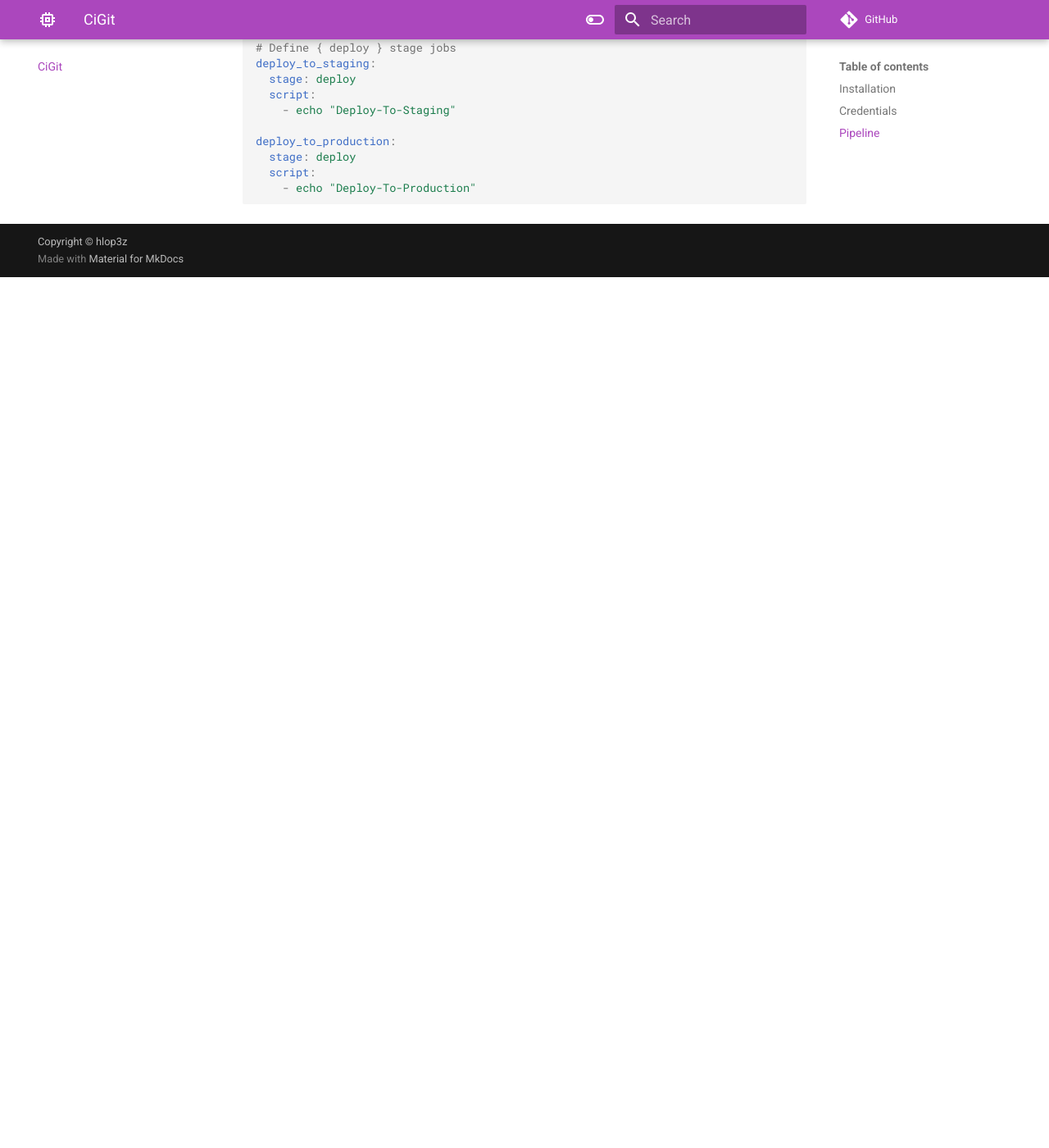
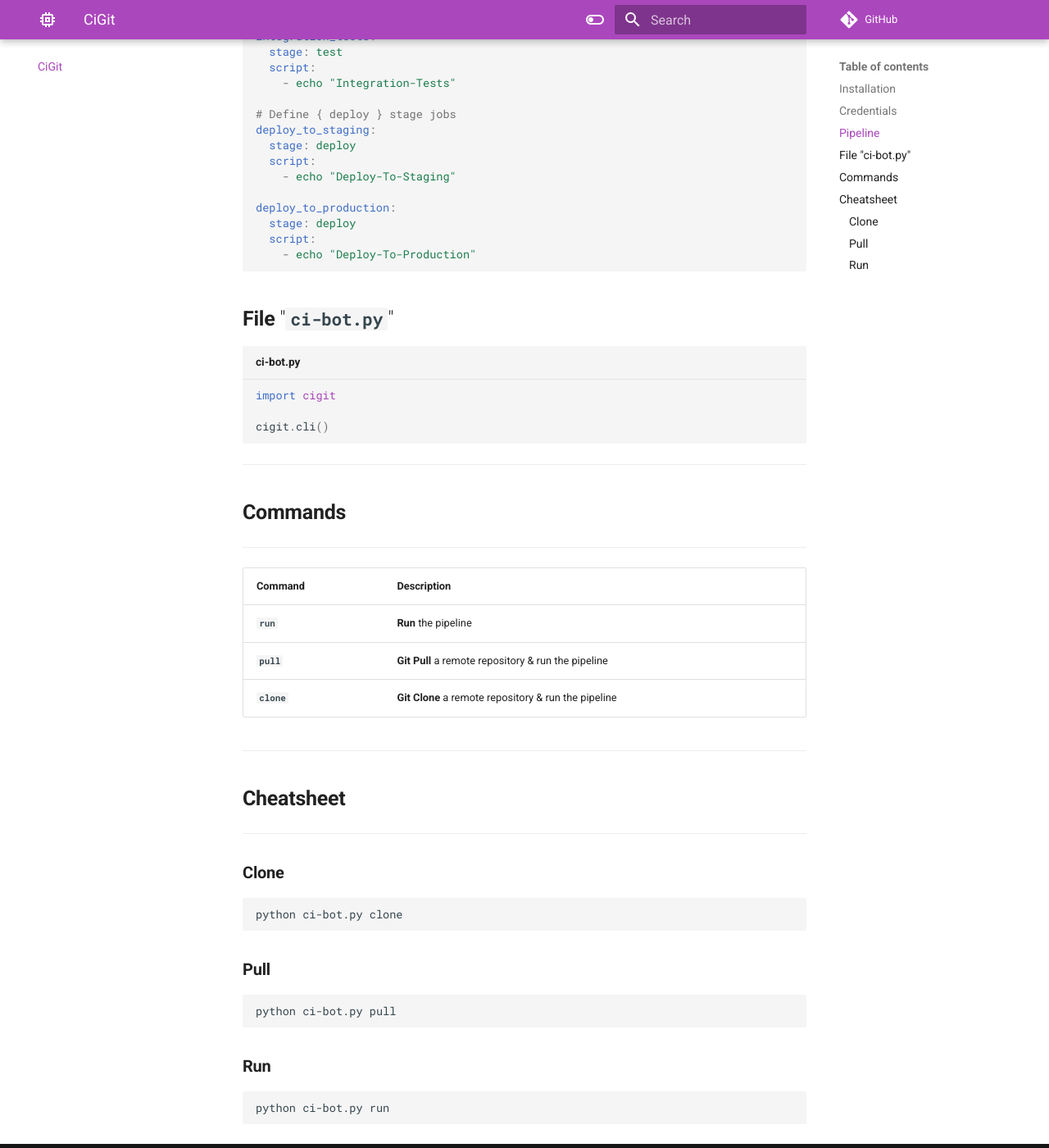
Before and after one commit to hlop3z/cigit, an MkDocs documentation site: the page built from docs/docs/index.md, in a window 1280 px wide and 1400 px high, scrolled down 1120 px. Shown: the whole window at 82% size. Built offline with MkDocs 1.6.1 and Material for MkDocs 9.7.7, drawn with Linux system fonts in a browser that asks for light colours; comment, search, counter and statistics services are not loaded; before the commit the page ends 1458 px from its top, so only the background shows below that; some of the changed text lies outside the part shown.

Commit message:
Update index.md

````diff
--- a/docs/docs/index.md
+++ b/docs/docs/index.md
@@ -10,7 +10,7 @@ python -m pip install cigit
 
 ## **Credentials**
 
-```yaml
+```yaml title=".ci-auth.yml"
 # Git Config
 url: https://github.com/hlop3z/cigit.git
 path: ./demo
@@ -22,7 +22,7 @@ password: (P)ersonal-(A)ccess-(T)oken
 
 ## **Pipeline**
 
-```yaml
+```yaml title=".ci-git.yml"
 # Define Stages
 stages:
   - build
@@ -57,3 +57,47 @@ deploy_to_production:
   script:
     - echo "Deploy-To-Production"
 ```
+
+## **File** "**`ci-bot.py`**"
+
+```python title="ci-bot.py"
+import cigit
+
+cigit.cli()
+```
+
+---
+
+## **Commands**
+
+---
+
+| Command     | Description                                          |
+| ----------- | ---------------------------------------------------- |
+| **`run`**   | **Run** the pipeline                                 |
+| **`pull`**  | **Git Pull** a remote repository & run the pipeline  |
+| **`clone`** | **Git Clone** a remote repository & run the pipeline |
+
+---
+
+## **Cheatsheet**
+
+---
+
+### **Clone**
+
+```sh
+python ci-bot.py clone
+```
+
+### **Pull**
+
+```sh
+python ci-bot.py pull
+```
+
+### **Run**
+
+```sh
+python ci-bot.py run
+```
````
